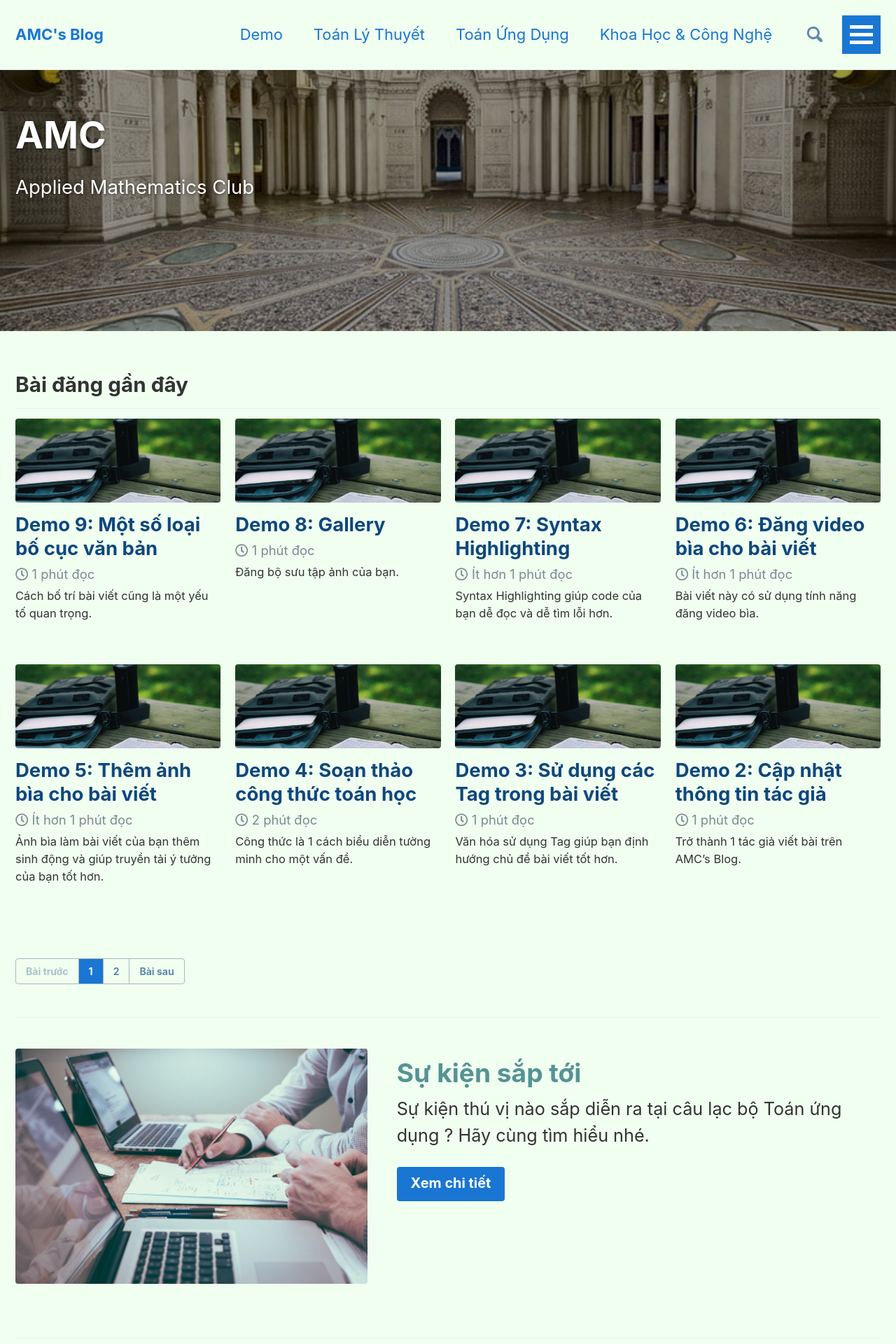
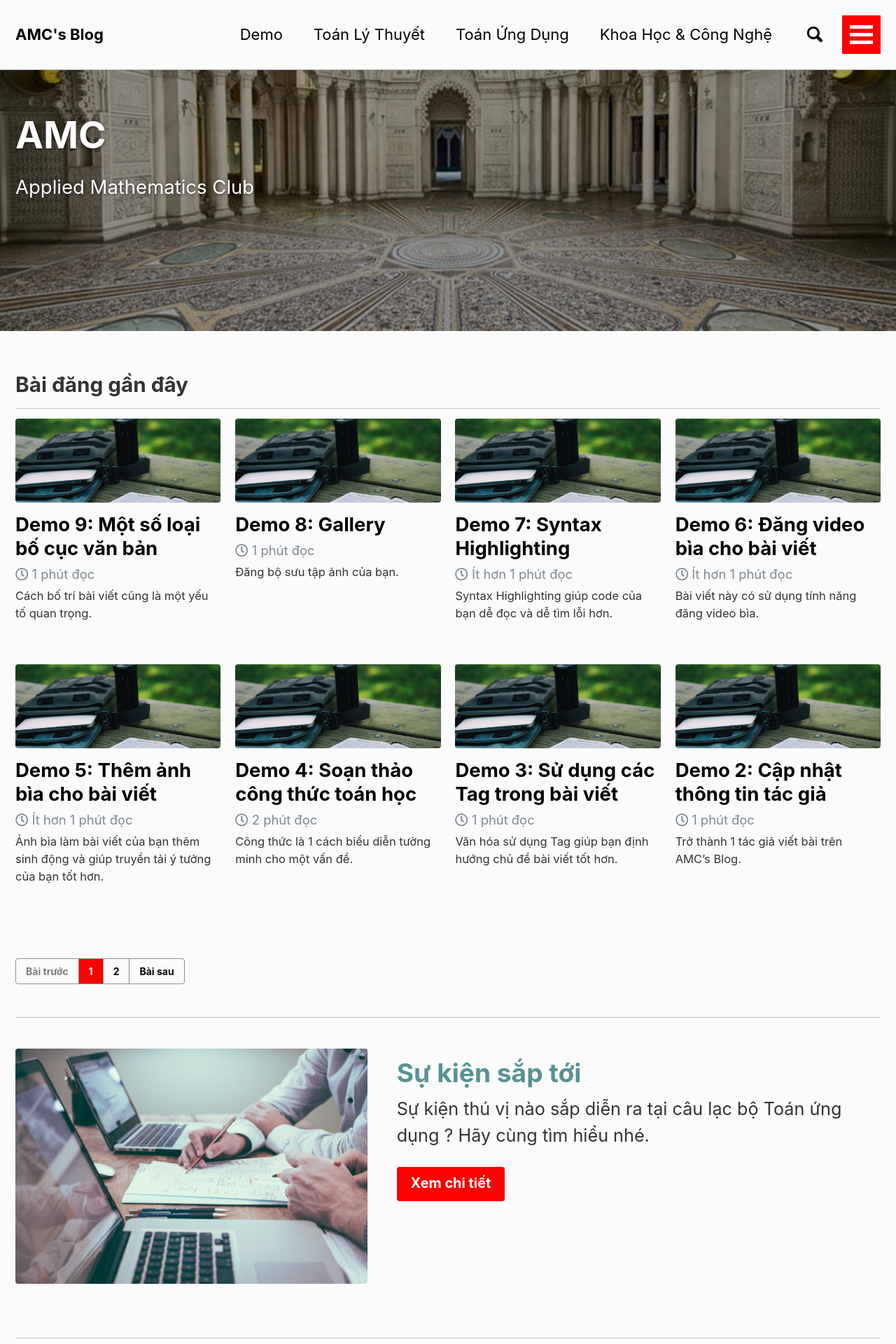
Before and after one commit to testvon/amcblog.github.io, a Jekyll site: the page built from index.html, in a window 1280 px wide. Shown: the top 1920 px of the page at 70% size. Built offline with Jekyll 4.4.1, drawn with Linux system fonts in a browser that asks for light colours; nearby versions of some CDN libraries; the list of posts is cut into pages by our own code.

Commit message:
Update _config.yml

```diff
--- a/_config.yml
+++ b/_config.yml
@@ -5,7 +5,7 @@
 # For technical reasons, this file is *NOT* reloaded automatically when you use
 # `jekyll serve`. If you change this file, please restart the server process.
 
-minimal_mistakes_skin    : "aqua"	 #"default", "air", "aqua", "contrast", "dark", "dirt", "neon", "mint", "plum", "sunrise"
+minimal_mistakes_skin    : "contrast"	 #"default", "air", "aqua", "contrast", "dark", "dirt", "neon", "mint", "plum", "sunrise"
 
 # Site Settings
 locale                   : "vi-VN"
```
